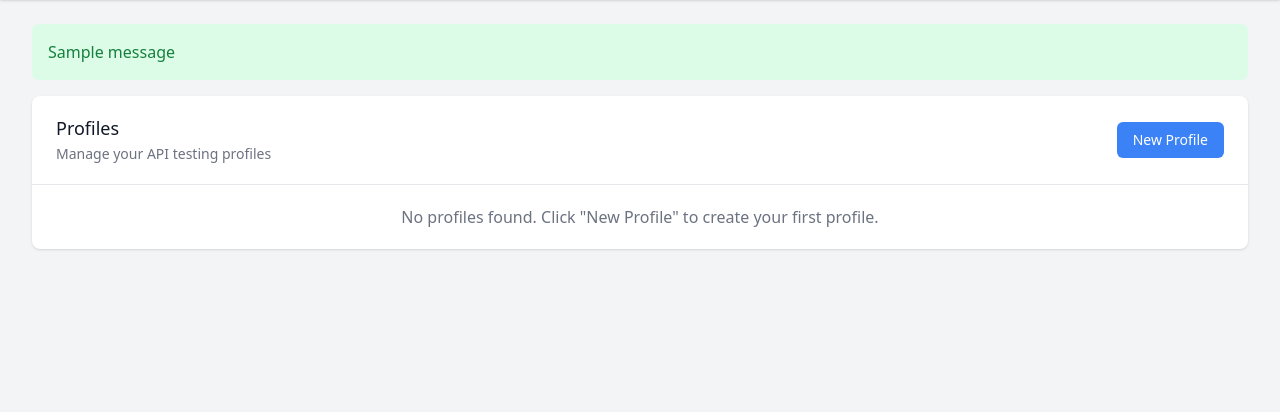
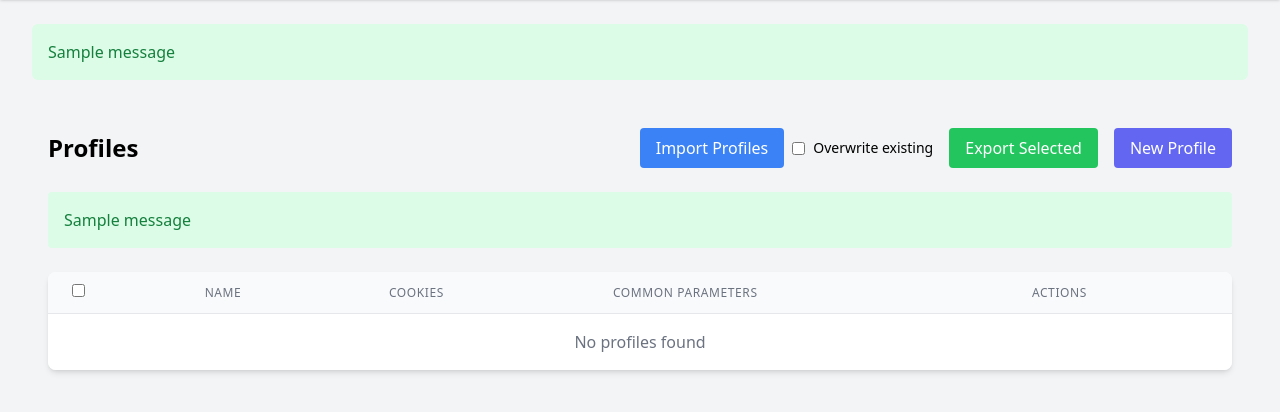
Before and after one commit to jdubansky/permitter, a Django app: page /profiles/ in a window 1280 px wide. Shown: the part 64-476 px from the top of the page. Run offline with Django 5.2, Linux system fonts and the light colour scheme; tables that the repository leaves empty hold one stand-in row (values such as "Sample post"); one stand-in notice (Sample message) is shown; some libraries are stand-ins or nearby versions.

Commit message:
added import/export

```diff
--- a/api_tester/templates/api_tester/profiles.html
+++ b/api_tester/templates/api_tester/profiles.html
@@ -1,55 +1,129 @@
 {% extends 'api_tester/base.html' %}
 
 {% block content %}
-<div class="bg-white shadow overflow-hidden sm:rounded-lg">
-    <div class="px-4 py-5 sm:px-6 flex justify-between items-center">
-        <div>
-            <h2 class="text-lg leading-6 font-medium text-gray-900">Profiles</h2>
-            <p class="mt-1 max-w-2xl text-sm text-gray-500">Manage your API testing profiles</p>
+<div class="container mx-auto px-4 py-8">
+    <div class="flex justify-between items-center mb-6">
+        <h1 class="text-2xl font-bold">Profiles</h1>
+        <div class="flex space-x-4">
+            <!-- Import Form -->
+            <form action="{% url 'import_profiles' %}" method="post" enctype="multipart/form-data" class="flex items-center space-x-2">
+                {% csrf_token %}
+                <input type="file" name="yaml_file" accept=".yaml,.yml" class="hidden" id="yaml_file" onchange="this.form.submit()">
+                <label for="yaml_file" class="bg-blue-500 hover:bg-blue-600 text-white px-4 py-2 rounded cursor-pointer">
+                    Import Profiles
+                </label>
+                <div class="flex items-center">
+                    <input type="checkbox" name="overwrite" id="overwrite" class="mr-2">
+                    <label for="overwrite" class="text-sm">Overwrite existing</label>
+                </div>
+            </form>
+
+            <!-- Export Form -->
+            <form action="{% url 'export_profiles' %}" method="post" id="export_form" class="flex items-center">
+                {% csrf_token %}
+                <button type="submit" class="bg-green-500 hover:bg-green-600 text-white px-4 py-2 rounded">
+                    Export Selected
+                </button>
+            </form>
+
+            <a href="{% url 'create_profile' %}" class="bg-indigo-500 hover:bg-indigo-600 text-white px-4 py-2 rounded">
+                New Profile
+            </a>
         </div>
-        <a href="{% url 'create_profile' %}"
-            class="bg-blue-500 hover:bg-blue-600 text-white px-4 py-2 rounded-md text-sm font-medium">
-            New Profile
-        </a>
     </div>
 
-    <div class="border-t border-gray-200">
-        {% if profiles %}
-            <ul class="divide-y divide-gray-200">
+    {% if messages %}
+    <div class="mb-6">
+        {% for message in messages %}
+        <div class="p-4 mb-4 rounded {% if message.tags == 'error' %}bg-red-100 text-red-700{% elif message.tags == 'success' %}bg-green-100 text-green-700{% else %}bg-blue-100 text-blue-700{% endif %}">
+            {{ message }}
+        </div>
+        {% endfor %}
+    </div>
+    {% endif %}
+
+    <div class="bg-white shadow-md rounded-lg overflow-hidden">
+        <table class="min-w-full divide-y divide-gray-200">
+            <thead class="bg-gray-50">
+                <tr>
+                    <th class="px-6 py-3 text-left text-xs font-medium text-gray-500 uppercase tracking-wider">
+                        <input type="checkbox" id="select_all" class="rounded">
+                    </th>
+                    <th class="px-6 py-3 text-left text-xs font-medium text-gray-500 uppercase tracking-wider">Name</th>
+                    <th class="px-6 py-3 text-left text-xs font-medium text-gray-500 uppercase tracking-wider">Cookies</th>
+                    <th class="px-6 py-3 text-left text-xs font-medium text-gray-500 uppercase tracking-wider">Common Parameters</th>
+                    <th class="px-6 py-3 text-left text-xs font-medium text-gray-500 uppercase tracking-wider">Actions</th>
+                </tr>
+            </thead>
+            <tbody class="bg-white divide-y divide-gray-200">
                 {% for profile in profiles %}
-                    <li class="px-4 py-4 hover:bg-gray-50">
-                        <div class="flex items-center justify-between">
-                            <div class="flex-1 min-w-0">
-                                <div class="flex items-center">
-                                    <span class="text-lg font-medium text-gray-900">{{ profile.name }}</span>
-                                </div>
-                                <p class="mt-1 text-sm text-gray-500">{{ profile.description }}</p>
-                                {% if profile.cookies %}
-                                    <p class="mt-1 text-sm text-gray-500">
-                                        Cookies: {{ profile.cookies|length }} configured
-                                    </p>
-                                {% endif %}
-                                {% if profile.common_parameters %}
-                                    <p class="mt-1 text-sm text-gray-500">
-                                        Common Parameters: {{ profile.common_parameters|length }} configured
-                                    </p>
-                                {% endif %}
-                            </div>
-                            <div class="ml-4 flex-shrink-0">
-                                <a href="{% url 'edit_profile' profile.id %}"
-                                    class="text-blue-600 hover:text-blue-800">
-                                    Edit Profile
-                                </a>
-                            </div>
+                <tr>
+                    <td class="px-6 py-4 whitespace-nowrap">
+                        <input type="checkbox" name="profile_ids" value="{{ profile.id }}" class="profile-checkbox rounded">
+                    </td>
+                    <td class="px-6 py-4 whitespace-nowrap">{{ profile.name }}</td>
+                    <td class="px-6 py-4">
+                        <div class="max-w-xs overflow-x-auto">
+                            <pre class="text-sm">{{ profile.cookies|pprint }}</pre>
                         </div>
-                    </li>
+                    </td>
+                    <td class="px-6 py-4">
+                        <div class="max-w-xs overflow-x-auto">
+                            <pre class="text-sm">{{ profile.common_parameters|pprint }}</pre>
+                        </div>
+                    </td>
+                    <td class="px-6 py-4 whitespace-nowrap text-sm font-medium">
+                        <a href="{% url 'edit_profile' profile.id %}" class="text-indigo-600 hover:text-indigo-900 mr-3">Edit</a>
+                        <form action="{% url 'delete_profile' profile.id %}" method="post" class="inline">
+                            {% csrf_token %}
+                            <button type="submit" class="text-red-600 hover:text-red-900" onclick="return confirm('Are you sure you want to delete this profile?')">Delete</button>
+                        </form>
+                    </td>
+                </tr>
+                {% empty %}
+                <tr>
+                    <td colspan="5" class="px-6 py-4 text-center text-gray-500">No profiles found</td>
+                </tr>
                 {% endfor %}
-            </ul>
-        {% else %}
-            <div class="px-4 py-5 sm:px-6 text-center text-gray-500">
-                No profiles found. Click "New Profile" to create your first profile.
-            </div>
-        {% endif %}
+            </tbody>
+        </table>
     </div>
 </div>
+
+<script>
+document.addEventListener('DOMContentLoaded', function() {
+    // Handle select all checkbox
+    const selectAll = document.getElementById('select_all');
+    const checkboxes = document.getElementsByClassName('profile-checkbox');
+
+    selectAll.addEventListener('change', function() {
+        Array.from(checkboxes).forEach(checkbox => {
+            checkbox.checked = selectAll.checked;
+        });
+    });
+
+    // Handle export form submission
+    const exportForm = document.getElementById('export_form');
+    exportForm.addEventListener('submit', function(e) {
+        e.preventDefault();
+        const selectedProfiles = Array.from(checkboxes).filter(cb => cb.checked);
+
+        if (selectedProfiles.length === 0) {
+            alert('Please select at least one profile to export');
+            return;
+        }
+
+        // Add selected profile IDs to form
+        selectedProfiles.forEach(checkbox => {
+            const input = document.createElement('input');
+            input.type = 'hidden';
+            input.name = 'profile_ids';
+            input.value = checkbox.value;
+            exportForm.appendChild(input);
+        });
+
+        exportForm.submit();
+    });
+});
+</script>
 {% endblock %}
--- a/api_tester/urls.py
+++ b/api_tester/urls.py
@@ -6,6 +6,7 @@
     path('profiles/', views.profiles, name='profiles'),
     path('profiles/create/', views.create_profile, name='create_profile'),
     path('profiles/<int:profile_id>/edit/', views.edit_profile, name='edit_profile'),
+    path('profiles/<int:profile_id>/delete/', views.delete_profile, name='delete_profile'),
     path('test-endpoints/', views.test_endpoints, name='test_endpoints'),
     path('test-runs/', views.test_runs, name='test_runs'),
     path('test-runs/<int:test_run_id>/', views.test_run_detail, name='test_run_detail'),
@@ -17,4 +18,6 @@
     path('servers/create/', views.create_server, name='create_server'),
     path('servers/<int:server_id>/', views.server_detail, name='server_detail'),
     path('servers/<int:server_id>/toggle-status/', views.toggle_server_status, name='toggle_server_status'),
+    path('profiles/export/', views.export_profiles, name='export_profiles'),
+    path('profiles/import/', views.import_profiles, name='import_profiles'),
 ]
--- a/api_tester/views.py
+++ b/api_tester/views.py
@@ -1,5 +1,5 @@
 from django.shortcuts import render, redirect, get_object_or_404
-from django.http import JsonResponse
+from django.http import JsonResponse, HttpResponse
 from django.views.decorators.csrf import csrf_exempt
 from django.contrib import messages
 from .models import Profile, APIEndpoint, Server, TestRun, TestResult
@@ -12,6 +12,9 @@
 from django.core.cache import cache
 from django.conf import settings
 from django.contrib.auth.decorators import login_required
+import yaml
+from django.views.decorators.http import require_http_methods
+from django.utils import timezone
 
 # Rate limiting settings
 RATE_LIMIT_DELAY = 1  # seconds between requests
@@ -483,3 +486,101 @@
     return render(request, 'api_tester/test_result_detail.html', {
         'result': result
     })
+
+@require_http_methods(["POST"])
+def export_profiles(request):
+    """Export selected profiles to YAML file"""
+    profile_ids = request.POST.getlist('profile_ids')
+
+    if not profile_ids:
+        messages.error(request, "Please select at least one profile to export")
+        return redirect('profiles')
+
+    # Get profiles
+    profiles = Profile.objects.filter(id__in=profile_ids)
+
+    # Convert profiles to dictionary
+    profiles_data = []
+    for profile in profiles:
+        profile_data = {
+            'name': profile.name,
+            'cookies': profile.cookies,
+            'common_params': profile.common_parameters,
+            'created_at': profile.created_at.isoformat(),
+            'updated_at': profile.updated_at.isoformat()
+        }
+        profiles_data.append(profile_data)
+
+    # Create YAML content
+    yaml_content = yaml.dump(profiles_data, default_flow_style=False)
+
+    # Create response
+    response = HttpResponse(yaml_content, content_type='application/x-yaml')
+    response['Content-Disposition'] = 'attachment; filename="profiles.yaml"'
+    return response
+
+@require_http_methods(["POST"])
+def import_profiles(request):
+    """Import profiles from uploaded YAML file"""
+    if 'yaml_file' not in request.FILES:
+        messages.error(request, "Please select a YAML file to import")
+        return redirect('profiles')
+
+    yaml_file = request.FILES['yaml_file']
+    overwrite = request.POST.get('overwrite') == 'on'
+
+    try:
+        # Read and parse YAML
+        profiles_data = yaml.safe_load(yaml_file)
+
+        imported_count = 0
+        skipped_count = 0
+
+        for profile_data in profiles_data:
+            name = profile_data['name']
+
+            # Check if profile exists
+            existing_profile = Profile.objects.filter(name=name).first()
+
+            if existing_profile and not overwrite:
+                messages.warning(request, f'Skipping profile "{name}" - already exists')
+                skipped_count += 1
+                continue
+
+            # Create or update profile
+            profile, created = Profile.objects.update_or_create(
+                name=name,
+                defaults={
+                    'cookies': profile_data['cookies'],
+                    'common_parameters': profile_data['common_params'],
+                    'updated_at': timezone.now()
+                }
+            )
+
+            if created:
+                messages.success(request, f'Created profile "{name}"')
+            else:
+                messages.success(request, f'Updated profile "{name}"')
+
+            imported_count += 1
+
+        messages.success(request, f'Successfully imported {imported_count} profiles, skipped {skipped_count} profiles')
+
+    except yaml.YAMLError:
+        messages.error(request, "Invalid YAML file format")
+    except Exception as e:
+        messages.error(request, f"Error importing profiles: {str(e)}")
+
+    return redirect('profiles')
+
+def delete_profile(request, profile_id):
+    """Delete a profile"""
+    profile = get_object_or_404(Profile, id=profile_id)
+    if request.method == 'POST':
+        profile.delete()
+        messages.success(request, f'Profile "{profile.name}" deleted successfully')
+        return redirect('profiles')
+
+    return render(request, 'api_tester/delete_profile.html', {
+        'profile': profile
+    })
```
Also changed, not shown: api_tester/management/commands/export_profiles.py (added, +38 -0 lines), api_tester/management/commands/import_profiles.py (added, +54 -0 lines), api_tester/templates/api_tester/delete_profile.html (added, +36 -0 lines), README.md.
